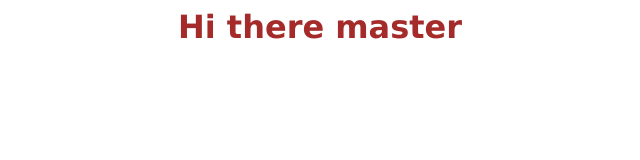
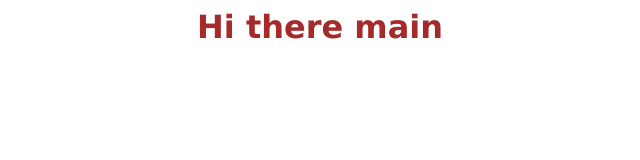
Before and after one commit to al2bovek/git-test, a plain HTML site: page index.html in a window 1280 px wide. Shown: the whole page, without its empty margins (320-960 px from the left). Drawn offline with Linux system fonts and the light colour scheme.

Commit message:
index.html

```diff
--- a/index.html
+++ b/index.html
@@ -7,6 +7,6 @@
     <link rel="stylesheet" href="./style.css">
  </head>
  <body>
-    <h1>Hi there master</h1>
+    <h1>Hi there main</h1>
  </body>
  </html>
```
